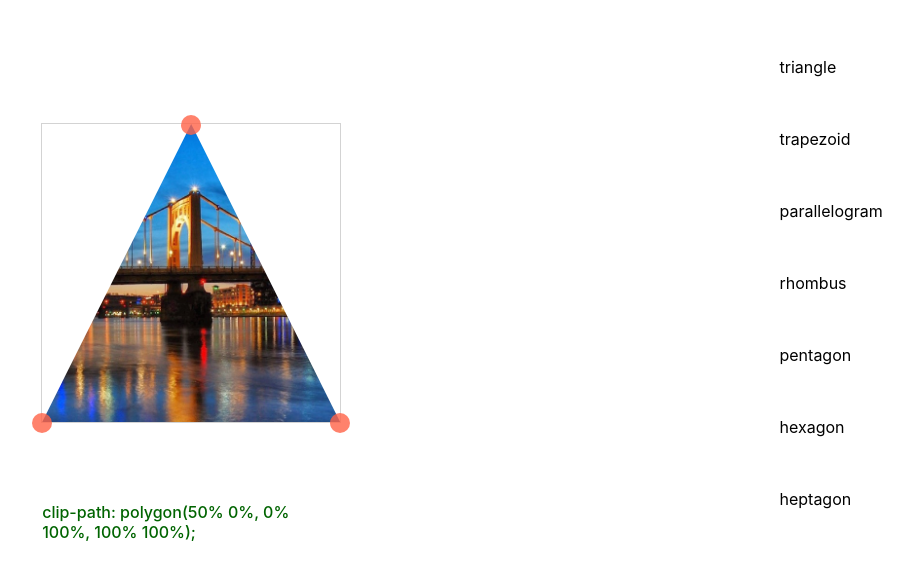
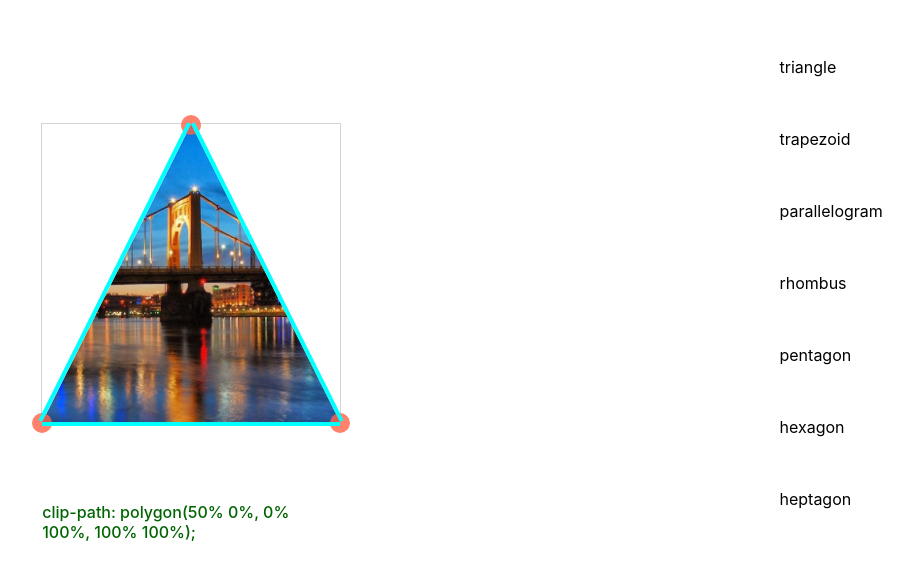
Before and after one commit to annurtasnimislam/Clippy-Polygon, a React (Create React App) app: page / in a window 1280 px wide. Shown: the part 127-706 px from the top of the page, without its empty margins (178-1091 px from the left). Built offline with nearby package versions, Linux system fonts and the light colour scheme.

Commit message:
add: border line divs around presets

```diff
--- /dev/null
+++ b/src/components/ClipBox/BorderLine/BorderLine.jsx
@@ -0,0 +1,22 @@
+import classes from "./BorderLine.module.css";
+
+const BorderLine = ({ startPoint, endPoint }) => {
+  const distanceX = endPoint.x - startPoint.x;
+  const distanceY = endPoint.y - startPoint.y;
+
+  const angle = Math.atan2(distanceY, distanceX) * (180 / Math.PI);
+  const sideLength = Math.hypot(distanceX, distanceY);
+
+  const style = {
+    width: `${sideLength}%`,
+    transform: `rotate(${angle}deg)`,
+    transformOrigin: "0% 0%",
+    position: "absolute",
+    left: `${startPoint.x}%`,
+    top: `${startPoint.y}%`,
+  };
+
+  return <div className={classes.side} style={style}></div>;
+};
+
+export default BorderLine;
--- /dev/null
+++ b/src/components/ClipBox/BorderLine/BorderLine.module.css
@@ -0,0 +1,4 @@
+.side {
+  background-color: aqua;
+  padding: 2px;
+}
--- a/src/components/ClipBox/ClipBox.jsx
+++ b/src/components/ClipBox/ClipBox.jsx
@@ -1,5 +1,6 @@
 import { useRef } from "react";
 import classes from "./ClipBox.module.css";
+import BorderLine from "./BorderLine/BorderLine";
 
 export default function ClipBox({ points, setPoints }) {
   const dragRef = useRef(null);
@@ -57,6 +58,13 @@ export default function ClipBox({ points, setPoints }) {
           onMouseDown={(e) => handleMouseDown(index, e)}
         />
       ))}
+
+      {points.map((startPoint, index) => {
+        const endPoint = points[(index + 1) % points.length];
+        return (
+          <BorderLine key={index} startPoint={startPoint} endPoint={endPoint} />
+        );
+      })}
       <p>
         clip-path: polygon(
         {points
```
